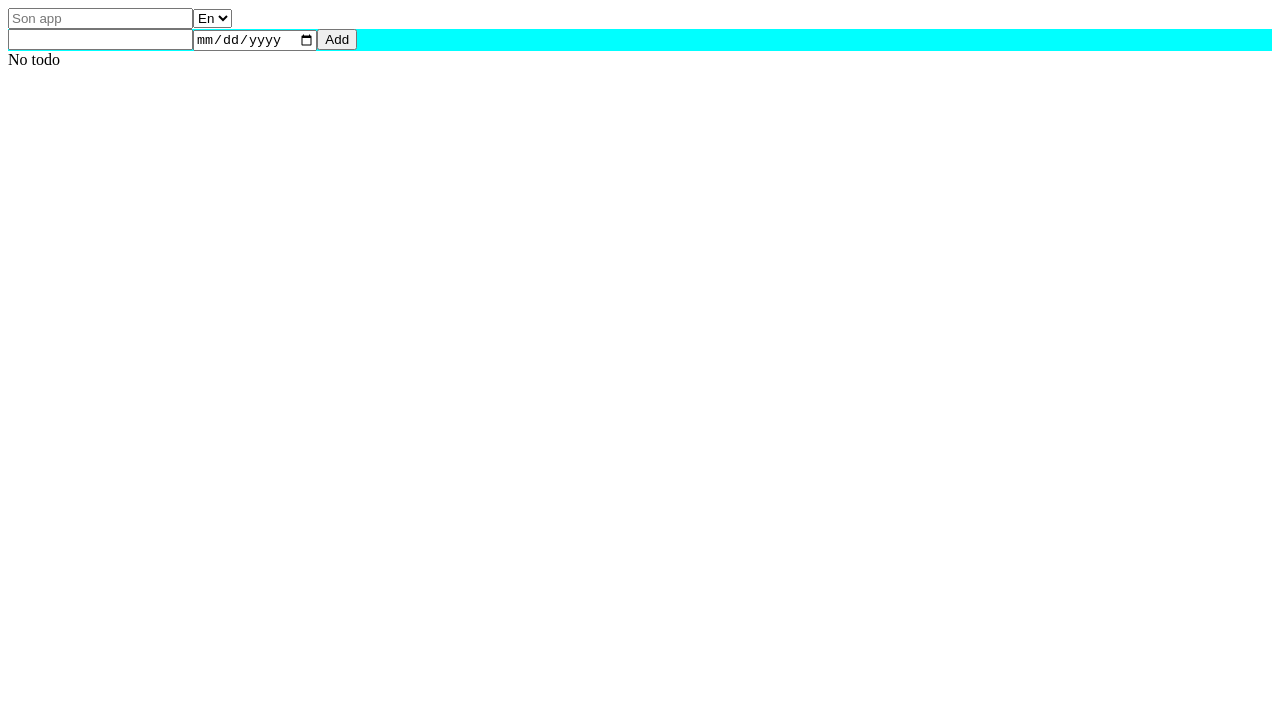
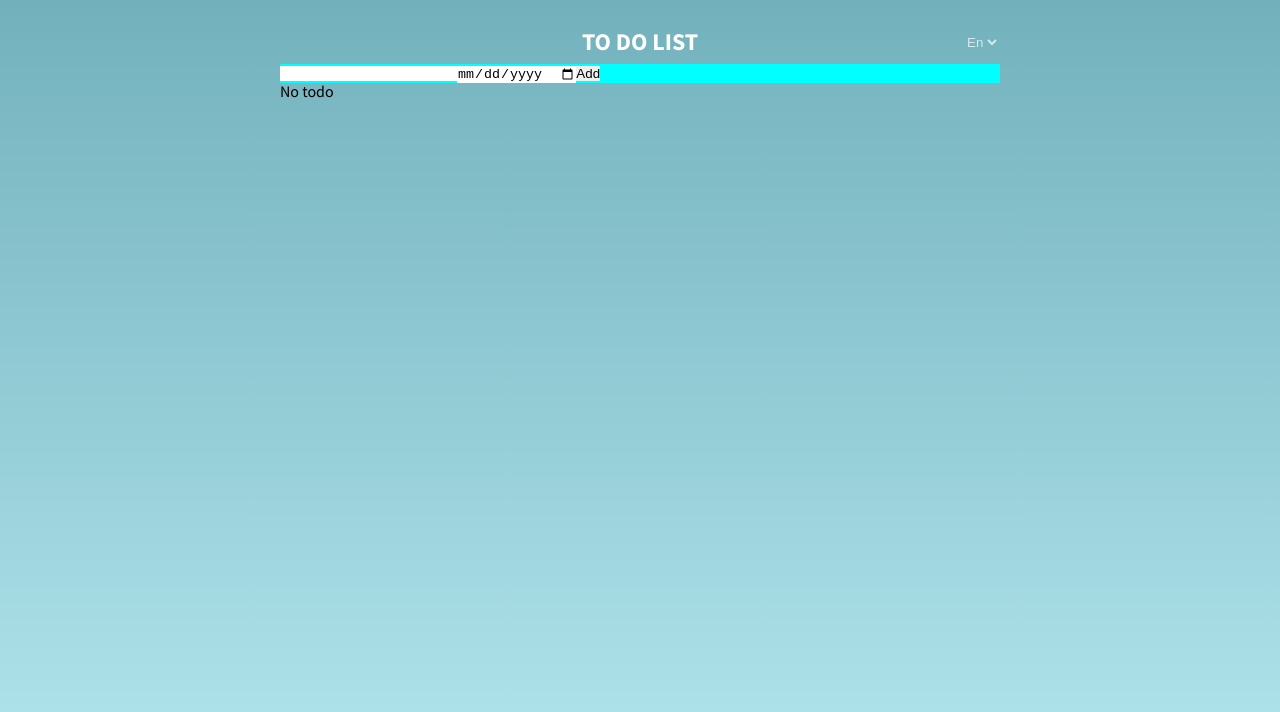
Before and after one commit to TieuAnW1/vuejs-todo-list, a Vue app: page / in a window 1280 px wide. Shown: the top 712 px of the page. Built offline with nearby package versions, Linux system fonts and the light colour scheme; what oh-vue-icons would draw is missing.

Commit message:
Set up global css and css header component

```diff
--- a/src/App.vue
+++ b/src/App.vue
@@ -30,3 +30,7 @@ export default {
 	},
 };
 </script>
+
+<style>
+@import './assets/global.scss';
+</style>
--- /dev/null
+++ b/src/assets/global.scss
@@ -0,0 +1,66 @@
+@import url('https://fonts.googleapis.com/css2?family=Source+Sans+Pro:wght@200;300;400;600;700;900&display=swap');
+
+:root {
+	/* Color  */
+	--white-color: #fff;
+	--black-color: #000;
+	--top-bg-color: #72b1bc;
+	--bottom-bg-color: #b6e8f0;
+
+	/* Width  */
+	--max-app-width: 720px;
+
+	/* Height  */
+	--default-height: 44px;
+
+	/* Font-size  */
+	--default-font-size: 16px;
+
+	/* Line-height  */
+	--default-line-height: 16px;
+
+	/* Opacity  */
+	--default-opacity: 1;
+	--default-decreased-opacity: 0.7;
+}
+
+* {
+	box-sizing: border-box;
+	padding: 0;
+	margin: 0;
+}
+
+html {
+	font-size: 62.5%;
+}
+
+body {
+	font-family: 'Source Sans Pro', sans-serif;
+	max-width: 100vw;
+	overflow: hidden;
+	text-rendering: optimizeSpeed;
+	background: linear-gradient(to bottom, var(--top-bg-color), var(--bottom-bg-color));
+	font-size: var(--default-font-size);
+	line-height: var(--default-line-height);
+}
+
+input,
+button,
+select {
+	outline: none;
+	border: none;
+}
+
+input {
+	min-width: 10rem;
+}
+
+.wrapper {
+	width: 100vw;
+	height: 100vh;
+}
+
+.content {
+	margin: 2rem auto;
+	width: var(--max-app-width);
+}
--- /dev/null
+++ b/src/components/headerComponent/index.scss
@@ -0,0 +1,25 @@
+.headerComponent {
+	height: var(--default-height);
+	display: flex;
+	align-items: center;
+	justify-content: center;
+	position: relative;
+}
+
+.headerComponent h2 {
+	color: var(--white-color);
+}
+
+.headerComponent select {
+	position: absolute;
+	height: inherit;
+	right: 0;
+	background: transparent;
+	color: var(--white-color);
+	opacity: var(--default-decreased-opacity);
+
+	&:hover {
+		opacity: var(--default-opacity);
+		cursor: pointer;
+	}
+}
--- a/src/components/headerComponent/index.vue
+++ b/src/components/headerComponent/index.vue
@@ -1,6 +1,6 @@
 <template>
 	<div class="headerComponent">
-		<input type="text" placeholder="Son app" />
+		<h2>{{ $t(textInTag.title) }}</h2>
 		<select v-model="$i18n.locale" @change="handleChangeLanguageApp">
 			<option v-for="value in language" :key="value" :value="value">{{ capitalizedFirstLetter(value) }}</option>
 		</select>
@@ -15,6 +15,9 @@ export default {
 	data() {
 		return {
 			language: Text.language,
+			textInTag: {
+				title: Text.textInTag.todoList,
+			},
 		};
 	},
 	methods: {
@@ -33,3 +36,6 @@ export default {
 	},
 };
 </script>
+<style>
+@import './index.scss';
+</style>
--- a/src/constants/text.js
+++ b/src/constants/text.js
@@ -8,6 +8,9 @@ const Text = {
 		currentLanguageApp: 'currentLanguageApp',
 		todos: 'todos',
 	},
+	textInTag: {
+		todoList: 'TO DO LIST',
+	},
 };
 
 export default Text;
--- a/src/locales/vi.json
+++ b/src/locales/vi.json
@@ -1,3 +1,4 @@
 {
-	"Add": "Thêm"
+	"Add": "Thêm",
+	"TO DO LIST": "VIỆC CẦN LÀM"
 }
```
